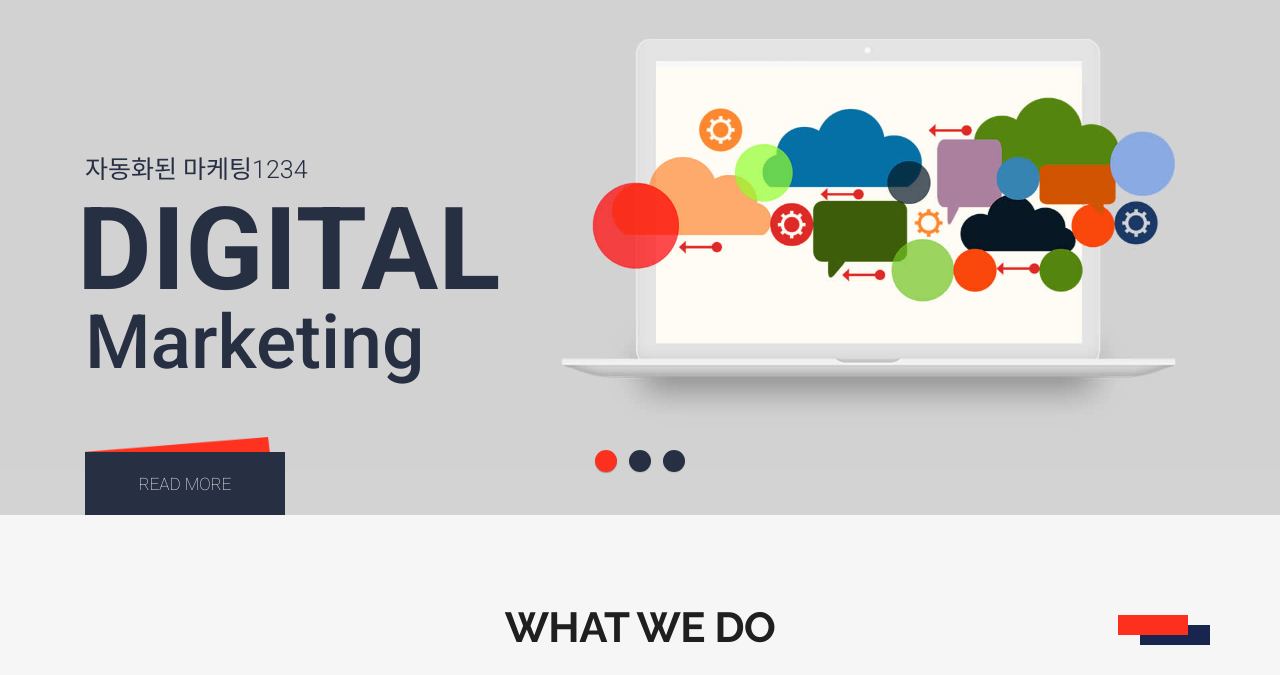
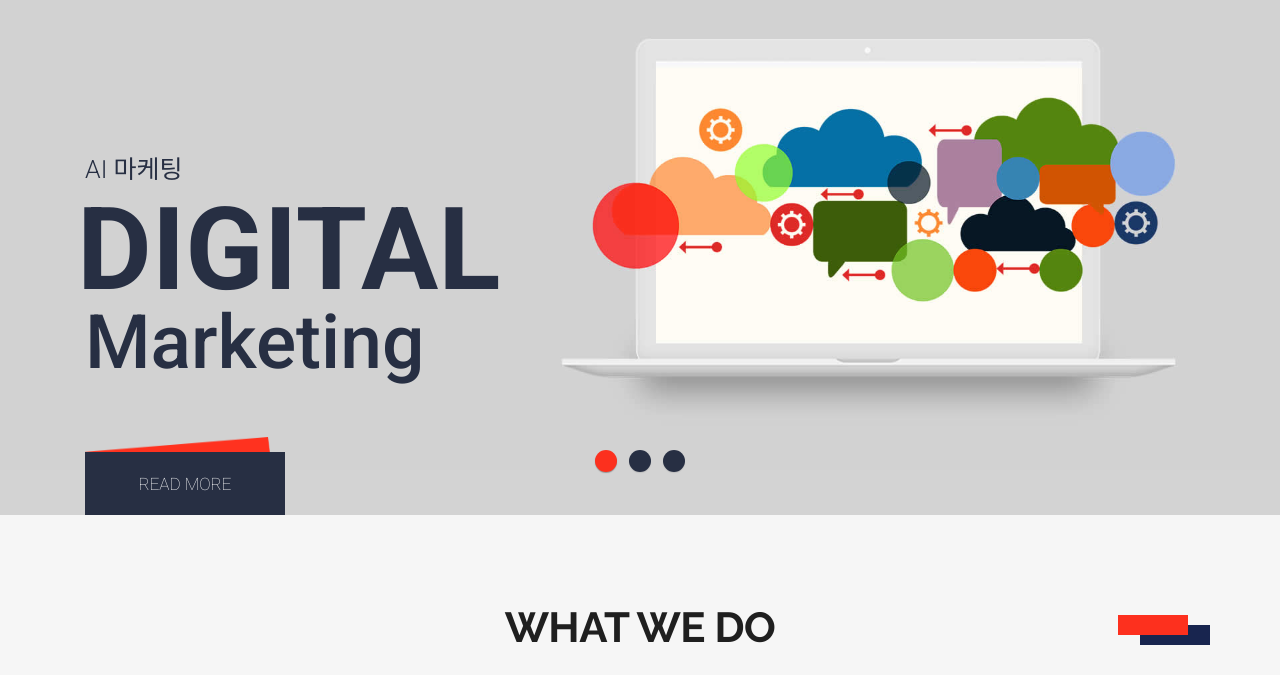
Before and after one commit to goodgob9909/aimarketing, a plain HTML site: page index.html in a window 1280 px wide. Both pictures are taken after a click on the button 606 px from the left and 585 px from the top of the page. Shown: the part 125-800 px from the top of the page. Drawn offline with Linux system fonts and the light colour scheme; some packages are replaced by stand-ins of ours.

Commit message:
modified:   index.html

```diff
--- a/index.html
+++ b/index.html
@@ -75,7 +75,7 @@
                            <div class="row">
                               <div class="col-md-12">
                                  <div class="slide_text">
-                                    <h6>자동화된 마케팅1234</h6>
+                                    <h6>ai 마케팅</h6>
                                     <h3>Digital</h3>
                                     <h4>Marketing</h4>
                                     <br>
```
